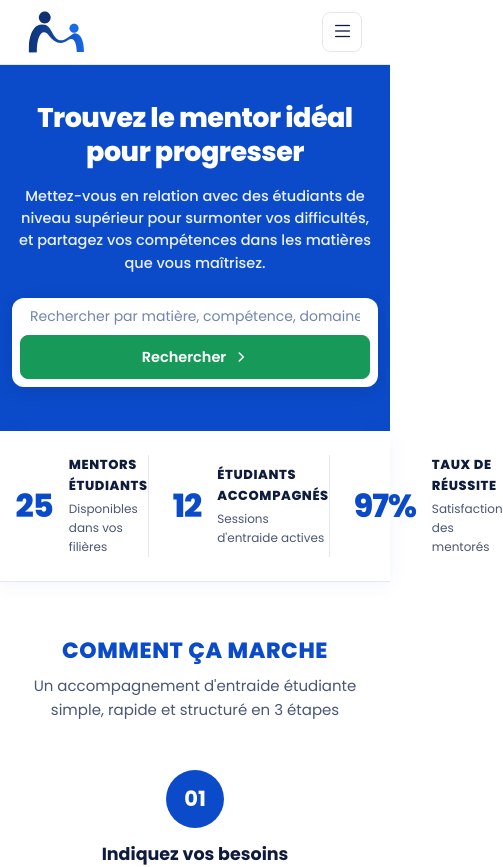
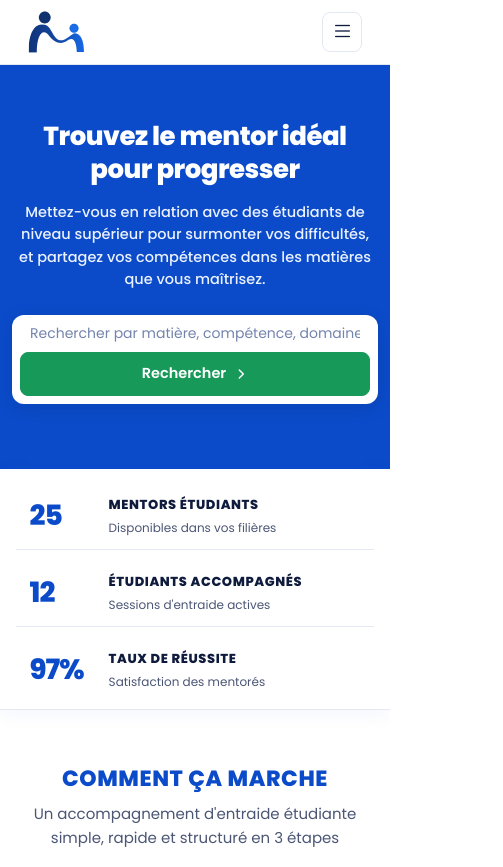
Before and after one commit to johaoooo/force-mentor, an Angular app in the folder frontend/: page / in a window 390 px wide. Shown: the top 867 px of the page, 503 px wide, since content can reach past the window. Built offline with nearby package versions, Linux system fonts and the light colour scheme; no server answers.

Commit message:
fix(mobile): correction du debordement horizontal et optimisation responsive (stats bar, carte temoignage, faq, onboarding)

```diff
--- a/frontend/src/app/pages/home/home.component.ts
+++ b/frontend/src/app/pages/home/home.component.ts
@@ -119,7 +119,8 @@ import { Profile, Stats } from '../../models/models';
         <div class="mentors">
           <article *ngFor="let mentor of mentors" class="mentor">
             <div class="mentor__head">
-              <span class="avatar avatar--initials">
+              <img *ngIf="mentor.photo_url" [src]="mentor.photo_url" [alt]="mentor.user.first_name" class="avatar">
+              <span *ngIf="!mentor.photo_url" class="avatar avatar--initials">
                 {{ getInitials(mentor) }}
               </span>
               <div>
--- a/frontend/src/styles.css
+++ b/frontend/src/styles.css
@@ -24,6 +24,11 @@
   box-sizing: border-box;
   margin: 0;
   padding: 0;
+}
+
+html, body {
+  overflow-x: hidden;
+  max-width: 100vw;
 }
 
 body {
@@ -385,10 +390,10 @@ input:focus-visible {
 
 @media (max-width: 576px) {
   .hero {
-    padding: 36px 0 44px;
+    padding: 55px 0 65px;
   }
   .hero h1 {
-    font-size: 27px;
+    font-size: 26px;
     line-height: 1.25;
     letter-spacing: -0.5px;
   }
@@ -404,6 +409,8 @@ input:focus-visible {
     align-items: stretch;
     gap: 8px;
     border-radius: 12px;
+    width: 100%;
+    max-width: 100%;
   }
   .search__icon {
     display: none;
@@ -1126,6 +1133,7 @@ input:focus-visible {
   box-shadow: 0 4px 18px rgba(11, 75, 201, 0.05);
   position: relative;
   z-index: 10;
+  overflow: hidden;
 }
 .stats-bar__inner {
   display: grid;
@@ -1144,7 +1152,7 @@ input:focus-visible {
   border-right: none;
 }
 .stat-number {
-  font-size: clamp(32px, 3.2vw, 42px);
+  font-size: clamp(28px, 3.2vw, 42px);
   font-weight: 800;
   color: var(--blue);
   line-height: 1;
@@ -1165,6 +1173,29 @@ input:focus-visible {
   font-size: 12px;
   color: var(--muted);
   margin-top: 2px;
+}
+
+@media (max-width: 820px) {
+  .stats-bar__inner {
+    grid-template-columns: 1fr;
+    gap: 12px;
+    padding: 16px 0;
+  }
+  .stat-item {
+    border-right: none !important;
+    border-bottom: 1px solid var(--line);
+    padding: 10px 14px 12px;
+    justify-content: flex-start;
+    gap: 14px;
+  }
+  .stat-item:last-child {
+    border-bottom: none;
+    padding-bottom: 2px;
+  }
+  .stat-number {
+    font-size: 28px;
+    min-width: 65px;
+  }
 }
 
 /* Mentor Badges and Cards refinement */
@@ -1232,6 +1263,7 @@ input:focus-visible {
   border-radius: 20px;
   overflow: hidden;
   box-shadow: 0 10px 30px rgba(124, 58, 237, 0.05);
+  max-width: 100%;
 }
 .testimonial-card__image-wrapper {
   background: #ede9fe;
@@ -1254,6 +1286,7 @@ input:focus-visible {
   flex-direction: column;
   justify-content: center;
   position: relative;
+  overflow: hidden;
 }
 .testimonial-card__quote-icon {
   font-size: 60px;
@@ -1273,6 +1306,7 @@ input:focus-visible {
   position: relative;
   z-index: 2;
   margin-bottom: 20px;
+  word-break: break-word;
 }
 .testimonial-card__author {
   border-top: 1px solid rgba(124, 58, 237, 0.15);
@@ -1290,6 +1324,33 @@ input:focus-visible {
   color: #6b7280;
 }
 
+@media (max-width: 768px) {
+  .testimonial-card {
+    grid-template-columns: 1fr;
+    border-radius: 16px;
+  }
+  .testimonial-card__image-wrapper {
+    max-height: 220px;
+  }
+  .testimonial-card__image {
+    max-height: 220px;
+    width: 100%;
+  }
+  .testimonial-card__content {
+    padding: 24px 18px 20px;
+  }
+  .testimonial-card__quote-icon {
+    font-size: 38px;
+    top: 10px;
+    left: 12px;
+  }
+  .testimonial-card__quote {
+    font-size: 14px;
+    line-height: 1.6;
+    margin-bottom: 16px;
+  }
+}
+
 /* FAQ Accordion Section */
 .section-faq {
   background: #ffffff;
@@ -1300,6 +1361,12 @@ input:focus-visible {
   grid-template-columns: minmax(0, 1fr) minmax(0, 1.4fr);
   gap: 50px;
   align-items: start;
+}
+@media (max-width: 900px) {
+  .faq__grid {
+    grid-template-columns: 1fr;
+    gap: 28px;
+  }
 }
 .faq__badge {
   display: inline-block;
@@ -1705,8 +1772,38 @@ input:focus-visible {
 @media (max-width: 820px) {
   .dashboard-app-layout {
     grid-template-columns: 1fr;
+    width: 100%;
+    overflow-x: hidden;
   }
   .dashboard-sidebar {
     display: none;
   }
-}
+  .dashboard-center {
+    padding: 18px 14px;
+    width: 100%;
+  }
+}
+
+@media (max-width: 576px) {
+  .onboarding-page {
+    padding: 24px 12px;
+  }
+  .onboarding-card {
+    padding: 26px 18px;
+    border-radius: 16px;
+  }
+  .role-pills {
+    grid-template-columns: 1fr;
+    gap: 6px;
+  }
+  .role-pill-btn {
+    flex-direction: row;
+    justify-content: center;
+    gap: 8px;
+    padding: 10px 12px;
+  }
+  .footer__links {
+    grid-template-columns: 1fr;
+    gap: 24px;
+  }
+}
```
